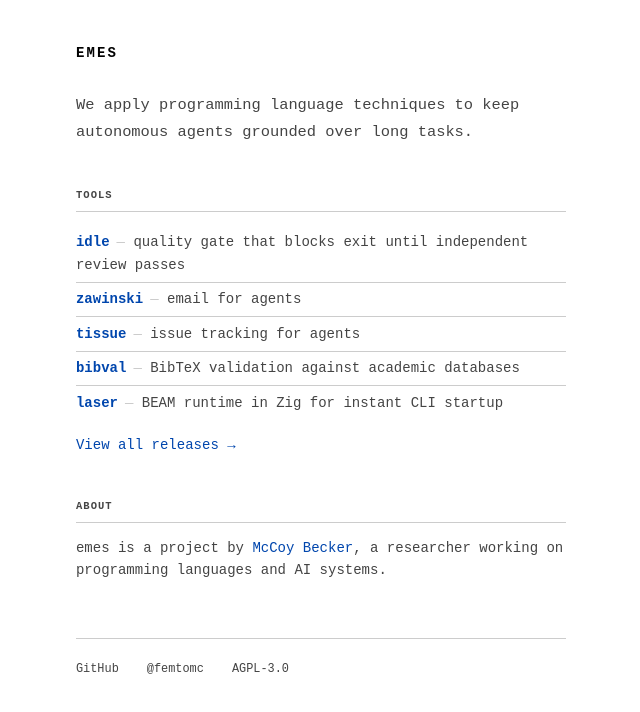
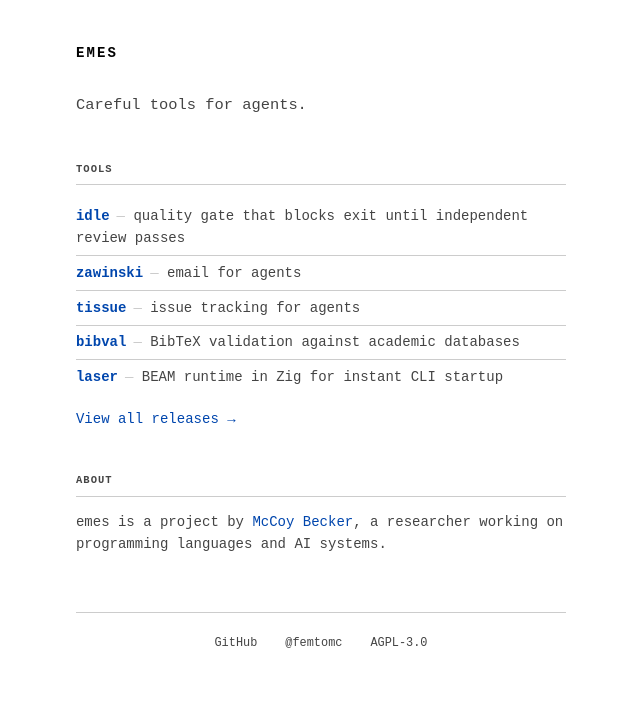
Before and after one commit to evil-mind-evil-sword/evil-mind-evil-sword.github.io, a plain HTML site: page index.html in a window 1280 px wide. Shown: the whole page, without its empty margins (319-959 px from the left). Drawn offline with Linux system fonts and the light colour scheme.

Commit message:
Update tagline and center footer

```diff
--- a/index.html
+++ b/index.html
@@ -130,6 +130,7 @@
             display: flex;
             gap: 2rem;
             flex-wrap: wrap;
+            justify-content: center;
         }
 
     </style>
@@ -138,7 +139,7 @@
     <header>
         <h1>emes</h1>
         <p class="mission">
-            We apply programming language techniques to keep autonomous agents grounded over long tasks.
+            Careful tools for agents.
         </p>
     </header>
 
```
